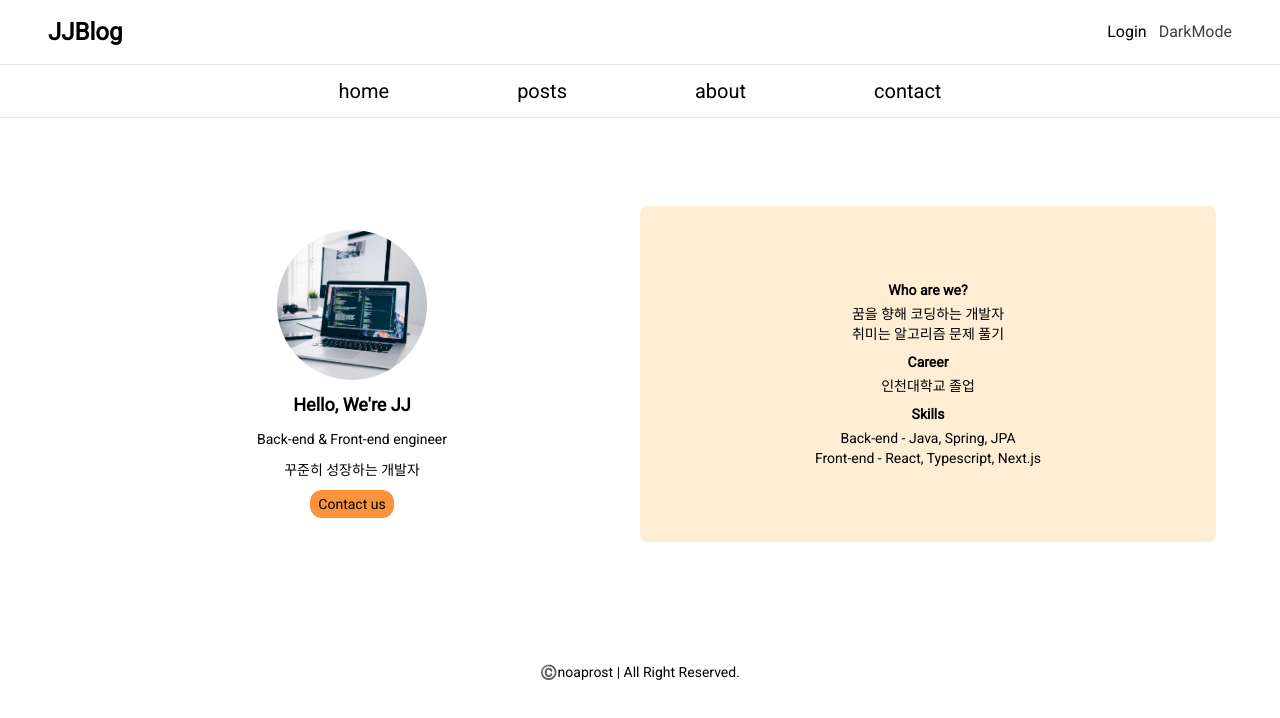
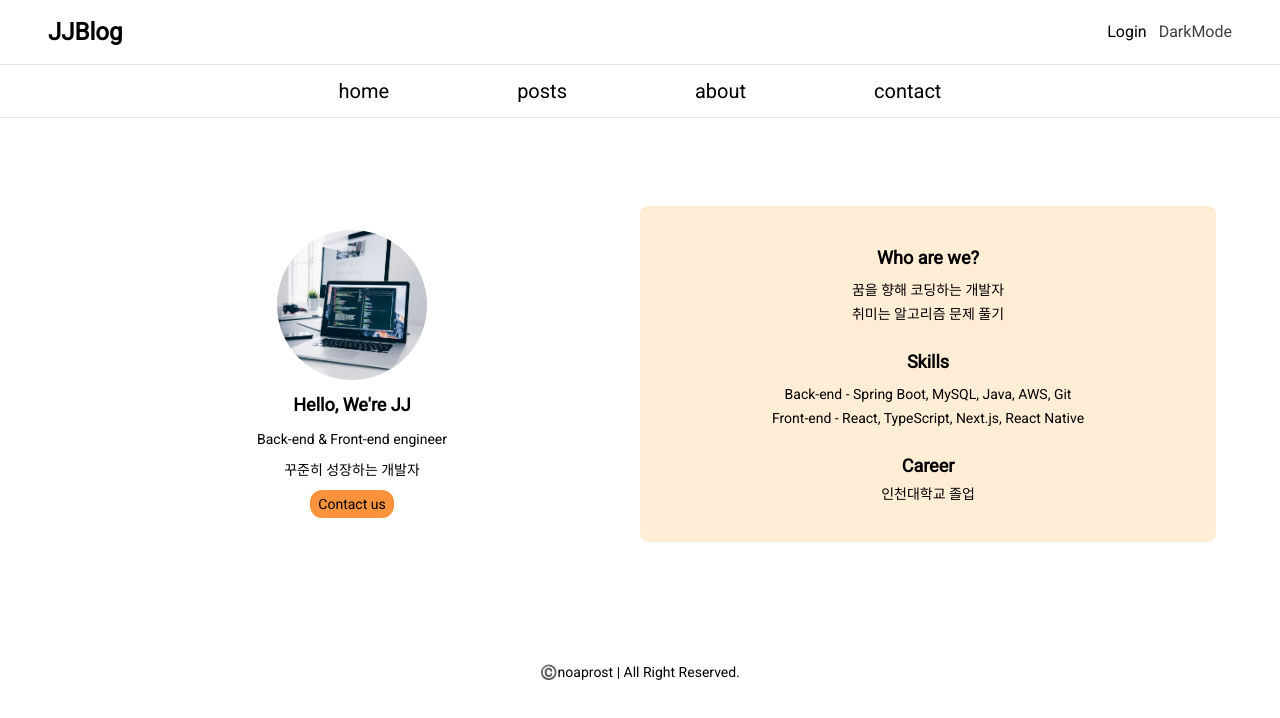
Before and after one commit to noaprost/jjlog, a Next.js app: page /about in a window 1280 px wide. Shown: the top 718 px of the page. Built offline with nearby package versions, Linux system fonts and the light colour scheme; no server answers.

Commit message:
feat: about page 기술 스택 수정

```diff
--- a/src/app/about/page.tsx
+++ b/src/app/about/page.tsx
@@ -6,9 +6,9 @@ export default function AboutPage() {
       <div className="w-1/2 flex items-center justify-center">
         <Profile />
       </div>
-      <div className="bg-orange-100 dark:bg-neutral-900 p-3 flex flex-col items-center w-1/2  justify-center rounded-lg">
-        <div className="flex flex-col items-center p-1">
-          <h2 className="font-semibold lg:text-md sm:text-sm text-sm mb-1">
+      <div className="bg-orange-100 dark:bg-neutral-900 p-3 flex flex-col items-center w-1/2 justify-center rounded-lg gap-4">
+        <div className="flex flex-col gap-1 items-center p-1">
+          <h2 className="font-semibold lg:text-lg sm:text-md text-sm mb-1">
             Who are we?
           </h2>
           <p className="lg:text-sm sm:text-xs text-xs">
@@ -18,22 +18,22 @@ export default function AboutPage() {
             취미는 알고리즘 문제 풀기
           </p>
         </div>
+        <div className="flex flex-col gap-1 items-center p-1">
+          <h2 className="font-semibold lg:text-lg sm:text-md text-sm mb-1">
+            Skills
+          </h2>
+          <p className="lg:text-sm sm:text-xs text-xs">
+            Back-end - Spring Boot, MySQL, Java, AWS, Git
+          </p>
+          <p className="lg:text-sm sm:text-xs text-xs">
+            Front-end - React, TypeScript, Next.js, React Native
+          </p>
+        </div>
         <div className="flex flex-col items-center p-1">
-          <h2 className="font-semibold lg:text-md sm:text-sm text-sm mb-1">
+          <h2 className="font-semibold lg:text-lg sm:text-md text-sm mb-1">
             Career
           </h2>
           <p className="lg:text-sm sm:text-xs text-xs">인천대학교 졸업</p>
-        </div>
-        <div className="flex flex-col items-center p-1">
-          <h2 className="font-semibold text-md sm:text-sm text-sm mb-1">
-            Skills
-          </h2>
-          <p className="lg:text-sm sm:text-xs text-xs">
-            Back-end - Java, Spring, JPA
-          </p>
-          <p className="lg:text-sm sm:text-xs text-xs">
-            Front-end - React, Typescript, Next.js
-          </p>
         </div>
       </div>
     </div>
```
